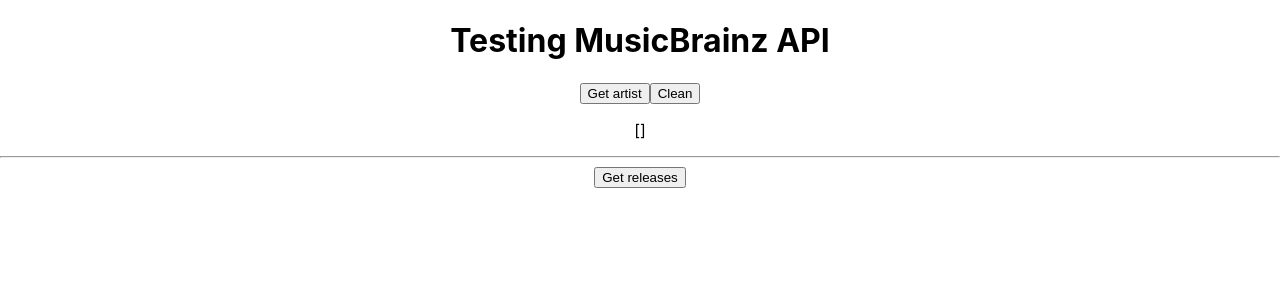
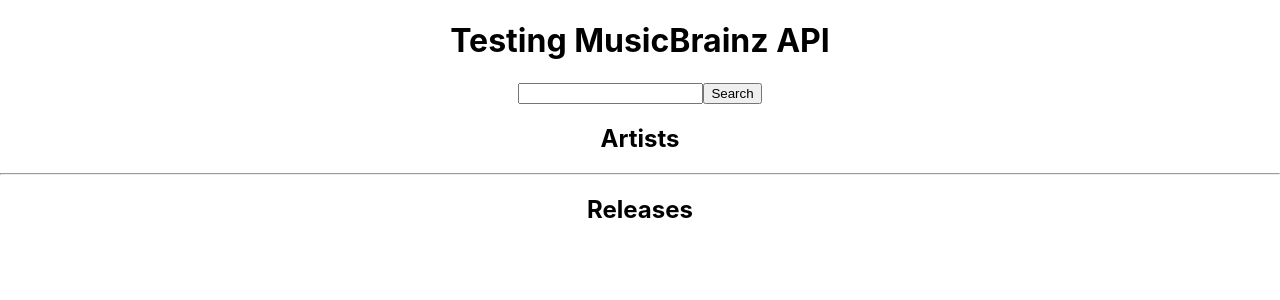
Before and after one commit to julioct99/music-search, a React (Create React App) app: page / in a window 1280 px wide. Shown: the top 300 px of the page. Built offline with nearby package versions, Linux system fonts and the light colour scheme.

Commit message:
Experimental search version

```diff
--- a/src/App.js
+++ b/src/App.js
@@ -4,9 +4,9 @@
 function App() {
   const [artists, setArtists] = useState([]);
   const [releases, setReleases] = useState([]);
-  // const [covers, setCovers] = useState({});
+  const [search, setSearch] = useState('');
 
-  function getArtist(artistName) {
+  function getArtists(artistName) {
     fetch(
       `https://musicbrainz.org/ws/2/artist/?query=artist:${artistName}&fmt=json`
     )
@@ -14,28 +14,7 @@
       .then((data) => setArtists(data.artists));
   }
 
-  // function loadCovers() {
-  //   const covers2 = {};
-
-  //   const releasesCpy = [...releases];
-  //   releasesCpy.forEach((release) => {
-  //     fetch(
-  //       `https://coverartarchive.org/release/${release.releases[0].id}/front`
-  //     ).then((data) => {
-  //       if (!data.url.includes('front')) {
-  //         if (!covers2[release.id]) {
-  //           covers2[release.id] = [];
-  //         }
-  //         covers2[release.id].push(data.url);
-  //       }
-  //     });
-  //   });
-
-  //   setCovers(covers2);
-  //   console.log(covers2);
-  // }
-
-  function getRelease(releaseName) {
+  function getReleases(releaseName) {
     console.log(releaseName);
     fetch(
       `https://musicbrainz.org/ws/2/release-group/?query=release:${releaseName}&fmt=json`
@@ -47,35 +26,37 @@
   return (
     <div className='App'>
       <h1>Testing MusicBrainz API</h1>
-      <button type='button' onClick={() => getArtist('portishead')}>
-        Get artist
-      </button>
+
+      <input onChange={(e) => setSearch(e.target.value)} type='text' />
       <button
         type='button'
         onClick={() => {
-          setArtists([]);
+          getReleases(search);
+          getArtists(search);
         }}
       >
-        Clean
+        Search
       </button>
-      <p>{JSON.stringify(artists, null, 2)}</p>
+
+      <h2>Artists</h2>
+      {artists.map((artist) => {
+        return (
+          <div key={artist.id} style={{ backgroundColor: 'lightblue' }}>
+            <h3>{`${artist.name} (${artist.type}), ${artist.country}. `}</h3>
+            <i>{`${artist.disambiguation ? artist.disambiguation : ''}`}</i>
+            <p>{JSON.stringify(artist, null, 4)}</p>
+          </div>
+        );
+      })}
 
       <hr />
-
-      <button
-        type='button'
-        onClick={() => {
-          getRelease('igor');
-        }}
-      >
-        Get releases
-      </button>
+      <h2>Releases</h2>
       {releases
         ? releases.map((release) => {
             return (
               <div key={release.id} style={{ backgroundColor: 'lightblue' }}>
                 <h3>{`${release.title} - ${release['artist-credit'][0].name}`}</h3>
-                {/* <p>{JSON.stringify(release)}</p> */}
+                <p>{JSON.stringify(release.releases, null, 4)}</p>
                 <img
                   width='300px'
                   src={`https://coverartarchive.org/release/${release.releases[0].id}/front`}
```
Also changed, not shown: 1 other file (tests, documents, lock files or other folders).
